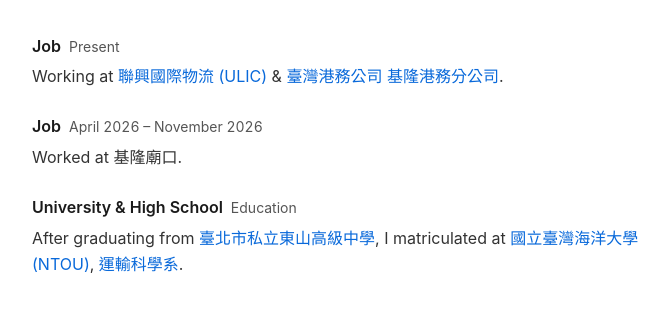
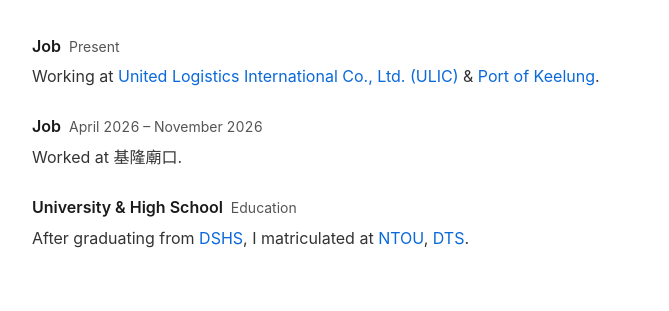
Before and after one commit to allenyeh95/allenyeh95.github.io, a plain HTML site: page index.html in a window 1280 px wide. Shown: the part 179-490 px from the top of the page, without its empty margins (292-961 px from the left). Drawn offline with Linux system fonts and the light colour scheme.

Commit message:
Update index.html

```diff
--- a/index.html
+++ b/index.html
@@ -132,7 +132,7 @@
           <span class="item-date">Present</span>
         </div>
         <p class="item-desc">
-          Working at <a href="https://www.ulic.com.tw/" target="_blank" rel="noopener">聯興國際物流 (ULIC)</a> &amp; <a href="https://kl.twport.com.tw/" target="_blank" rel="noopener">臺灣港務公司 基隆港務分公司</a>.
+          Working at <a href="https://www.ulic.com.tw/" target="_blank" rel="noopener">United Logistics International Co., Ltd. (ULIC)</a> &amp; <a href="https://kl.twport.com.tw/" target="_blank" rel="noopener"> Port of Keelung</a>.
         </p>
       </li>
 
@@ -152,7 +152,7 @@
           <span class="item-date">Education</span>
         </div>
         <p class="item-desc">
-          After graduating from <a href="https://www.tshs.tp.edu.tw/" target="_blank" rel="noopener">臺北市私立東山高級中學</a>, I matriculated at <a href="https://www.ntou.edu.tw/" target="_blank" rel="noopener">國立臺灣海洋大學 (NTOU)</a>, <a href="https://tsweb.ntou.edu.tw/" target="_blank" rel="noopener">運輸科學系</a>.
+          After graduating from <a href="https://www.tshs.tp.edu.tw/" target="_blank" rel="noopener">DSHS</a>, I matriculated at <a href="https://www.ntou.edu.tw/" target="_blank" rel="noopener">NTOU</a>, <a href="https://tsweb.ntou.edu.tw/" target="_blank" rel="noopener">DTS</a>.
         </p>
       </li>
     </ul>
```
